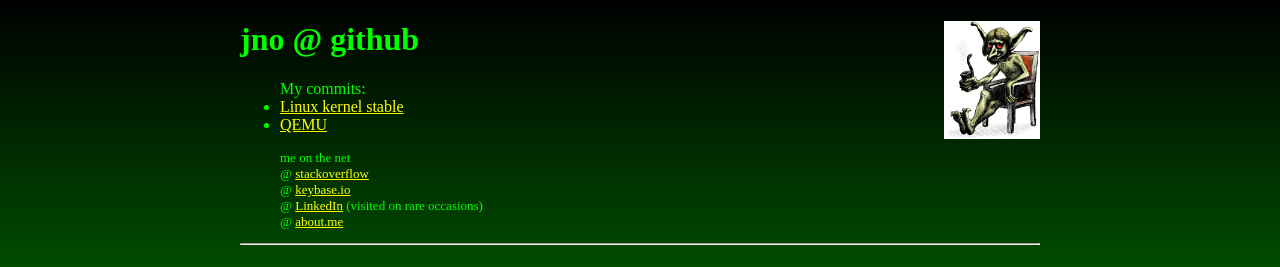
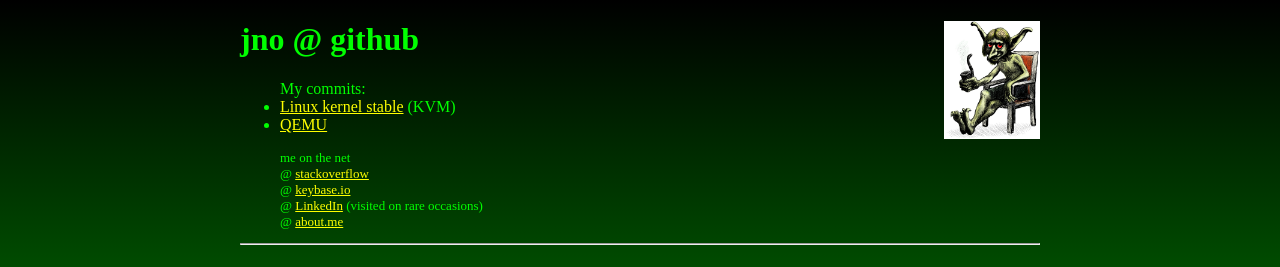
Before and after one commit to jn0/jn0.github.io, a Jekyll site: the page index.html, which Jekyll copies as it is, in a window 1280 px wide. Shown: the top 267 px of the page. Built offline with Jekyll 4.4.1, drawn with Linux system fonts in a browser that asks for light colours; grey boxes are pictures that could not be loaded.

Commit message:
clarified

```diff
--- a/index.html
+++ b/index.html
@@ -11,7 +11,7 @@
 <h1>jno @ github</h1>
 <ul>
 <li class="lh">My commits:</li>
-<li><a href="https://git.kernel.org/cgit/linux/kernel/git/stable/linux-stable.git/log/?qt=grep&q=jno%40linux">Linux kernel stable</a></li>
+<li><a href="https://git.kernel.org/cgit/linux/kernel/git/stable/linux-stable.git/log/?qt=grep&q=jno%40linux">Linux kernel stable</a> (KVM)</li>
 <li><a href="https://git.qemu.org/?p=qemu.git&a=search&st=commit&s=jno%40">QEMU</a></li>
 </ul>
 <ul id="etc">
```
